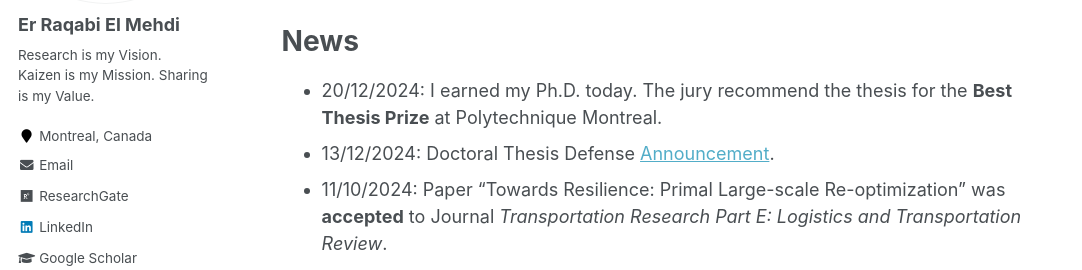
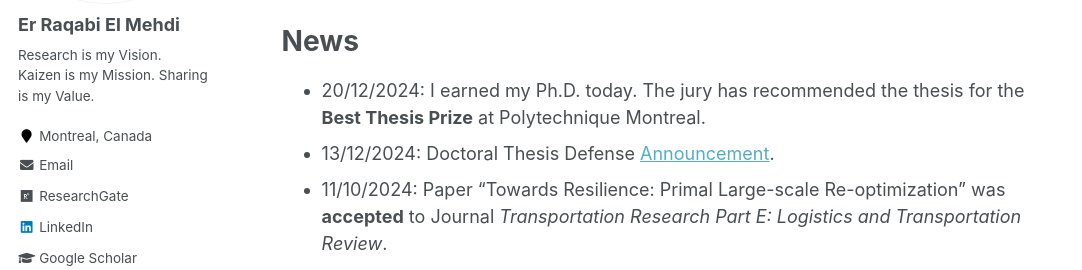
Before and after one commit to RqbMedi/rqbmedi.github.io, a Jekyll site: the page built from _pages/about.md, in a window 1280 px wide and 900 px high, scrolled down 806 px. Shown: the part 180-450 px from the top of the window, without its empty margins (0-1082 px from the left). Built offline with Jekyll 4.4.1, drawn with Linux system fonts in a browser that asks for light colours; some web fonts are replaced.

Commit message:
Update about.md

```diff
--- a/_pages/about.md
+++ b/_pages/about.md
@@ -27,7 +27,7 @@ My Curriculum Vitae can be found [here](http://rqbmedi.github.io/files/CV.pdf).
 
 News
 =====
-- 20/12/2024: I earned my Ph.D. today. The jury recommend the thesis for the **Best Thesis Prize** at Polytechnique Montreal.
+- 20/12/2024: I earned my Ph.D. today. The jury has recommended the thesis for the **Best Thesis Prize** at Polytechnique Montreal.
 - 13/12/2024: Doctoral Thesis Defense [Announcement](https://www.polymtl.ca/calendrier/evenements/soutenance-de-these-de-doctorat-el-mehdi-er-raqabi-mathematiques).
 - 11/10/2024: Paper "Towards Resilience: Primal Large-scale Re-optimization" was **accepted** to Journal *Transportation Research Part E: Logistics and Transportation Review*.
 - 03/07/2024: Research Project "*OCP Optimizes Its Supply Chain for Africa and The World*" has been selected as a **Winner** at the [*EURO Excellence in Practice Award 2024*](https://www.euro-online.org/web/pages/1667/previous-finalists-and-winners).
```
